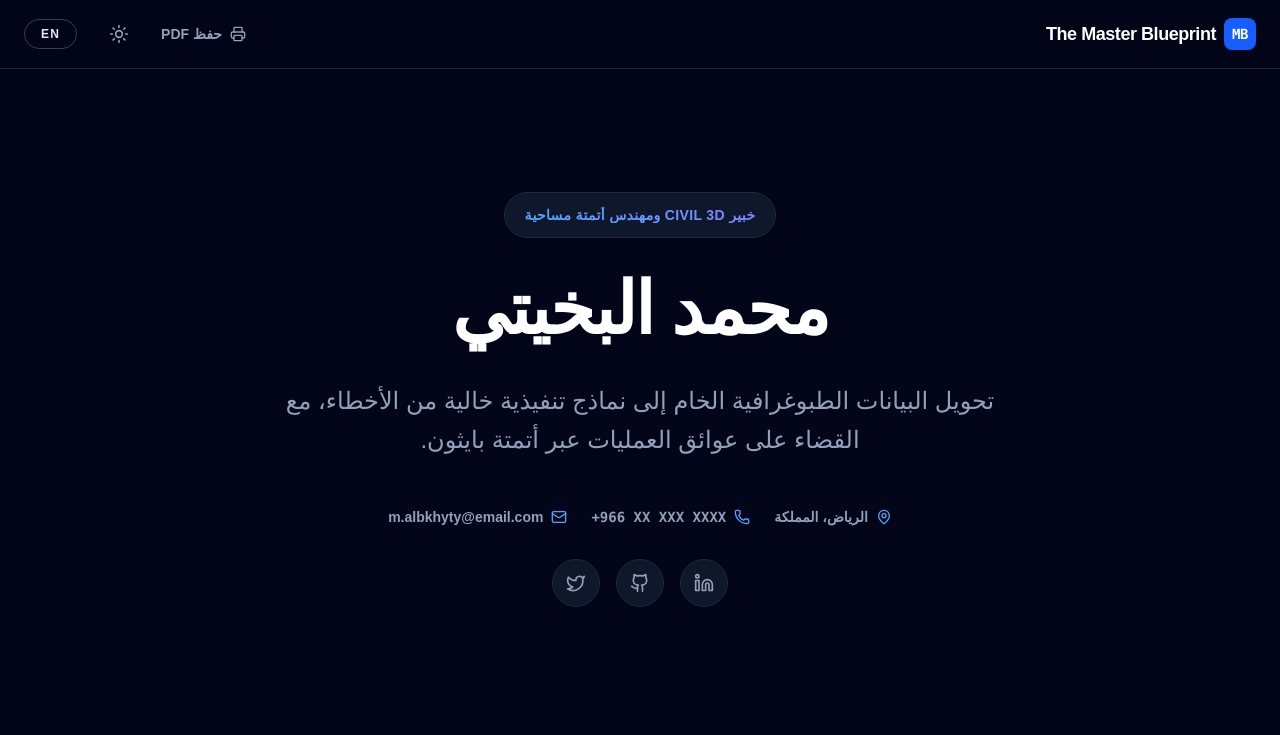
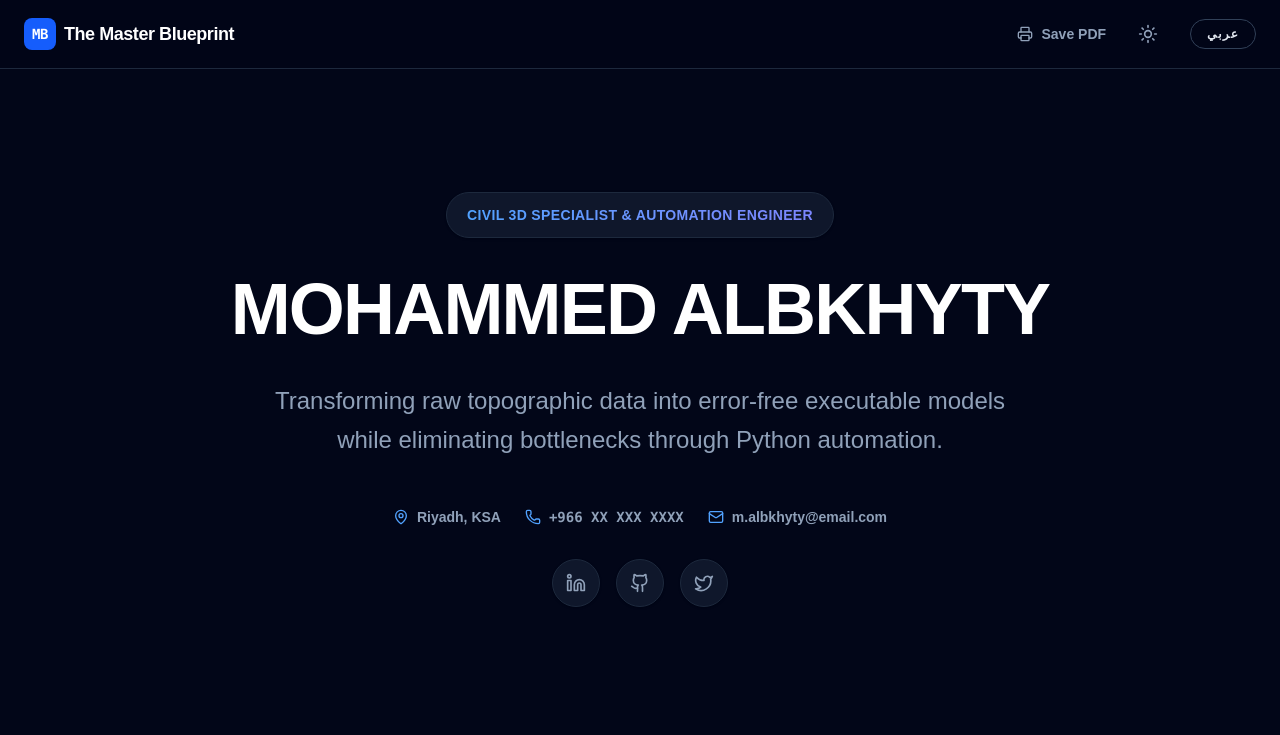
Before and after one commit to engmohammeda/portfolio, a React (Vite) app: page / in a window 1280 px wide. Shown: the top 735 px of the page. Built offline with nearby package versions, Linux system fonts and the light colour scheme; a web font is replaced by a local one.

Commit message:
feat: Update app name and improve language detection
Changes the application name in metadata.json to "Mohammed albukhaiti portfolio".
Improves language detection in App.tsx to use the browser's default language and sets the document's direction and language accordingly on mount.

```diff
--- a/metadata.json
+++ b/metadata.json
@@ -1,5 +1,5 @@
 {
-  "name": "Professional CV Builder",
+  "name": "Mohammed albukhaiti portfolio",
   "description": "A highly professional and unique resume builder application with live preview and PDF export.",
   "requestFramePermissions": [],
   "majorCapabilities": [
--- a/src/App.tsx
+++ b/src/App.tsx
@@ -1,4 +1,4 @@
-import React, { useState, useMemo } from 'react';
+import React, { useState, useMemo, useEffect } from 'react';
 import { motion, AnimatePresence } from 'framer-motion';
 import {
   FileDown, Map, Calculator, Code2, Globe, Mail, Phone, MapPin,
@@ -11,12 +11,22 @@ import { Radar, RadarChart, PolarGrid, PolarAngleAxis, PolarRadiusAxis, Responsi
 import confetti from 'canvas-confetti';
 
 export default function App() {
-  const [lang, setLang] = useState<Language>('ar');
+  const [lang, setLang] = useState<Language>(() => {
+    if (typeof navigator !== 'undefined' && navigator.language) {
+      return navigator.language.startsWith('ar') ? 'ar' : 'en';
+    }
+    return 'ar';
+  });
   const [theme, setTheme] = useState<'light' | 'dark'>('dark');
   const [filterCategory, setFilterCategory] = useState<string>('All');
   const [sortOrder, setSortOrder] = useState<'desc' | 'asc'>('desc');
   const [showPrintWarning, setShowPrintWarning] = useState(false);
   const [formState, setFormState] = useState<'idle' | 'submitting' | 'success'>('idle');
+
+  useEffect(() => {
+    document.documentElement.dir = lang === 'ar' ? 'rtl' : 'ltr';
+    document.documentElement.lang = lang;
+  }, [lang]);
 
   const d = cvData[lang];
   const isRtl = lang === 'ar';
```
